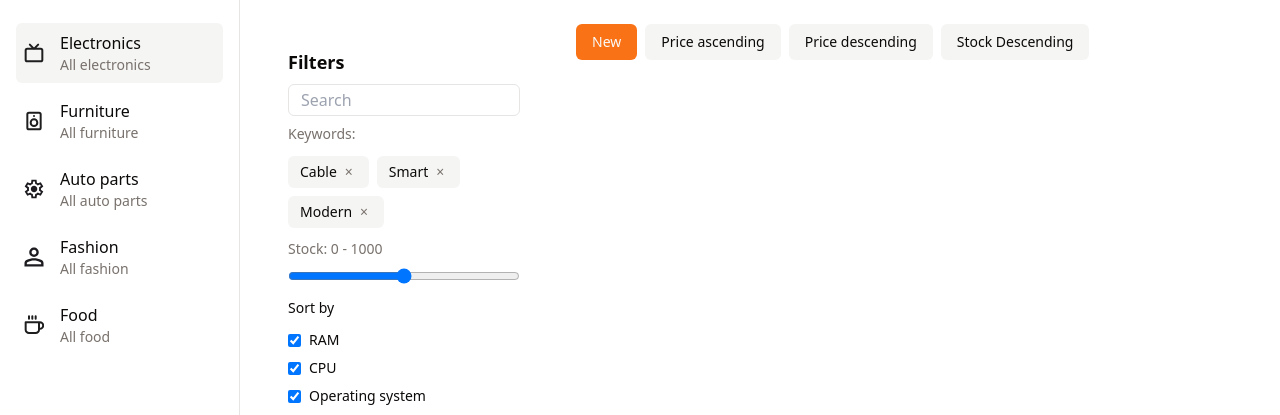
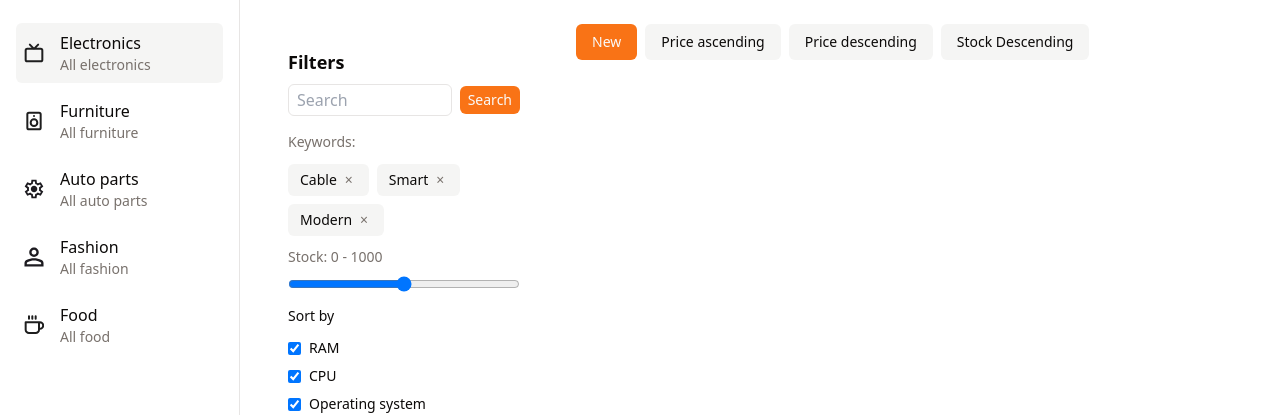
Before and after one commit to H3nry-T/WMGInvent, a Flask app: page / in a window 1280 px wide. Shown: the part 57-472 px from the top of the page. Run offline with Flask 3, Linux system fonts and the light colour scheme; the visitor is signed in with stand-in values (Sample User, id 1); data that the repository does not hold is empty; some libraries are stand-ins or nearby versions.

Commit message:
Add search form to index page with submit button

```diff
--- a/templates/index.html
+++ b/templates/index.html
@@ -10,11 +10,19 @@
 
       <div class="space-y-2">
         <!-- search -->
-        <div>
-          <input type="search" placeholder="Search"
-            class="w-full p-3 max-h-8 rounded-md border border-[hsl(var(--border))] bg-[hsl(var(--background))]
-            focus:outline-none focus:ring-2 focus:ring-[hsl(var(--ring))]">
-        </div>
+        <form method="GET" action="/api/electronics" class="mb-4 flex items-center gap-2">
+          <div class="relative flex-1 min-w-0">
+            <input
+              type="search"
+              name="search"
+              placeholder="Search"
+              class="w-full py-1 px-2 max-h-8 rounded-md border border-[hsl(var(--border))] bg-[hsl(var(--background))]">
+          </div>
+          <button type="submit" class="shrink-0 px-2 py-1 bg-[hsl(var(--primary))] text-[hsl(var(--primary-foreground))] text-sm rounded-md">
+            Search
+          </button>
+        </form>
+
 
         <!-- keywords -->
         <div>
```
